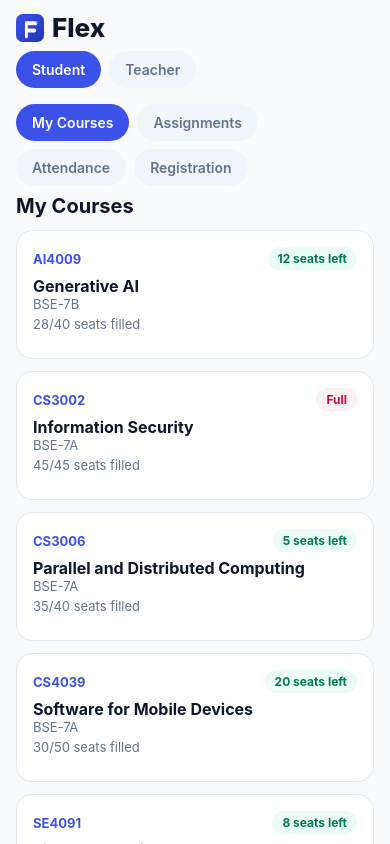
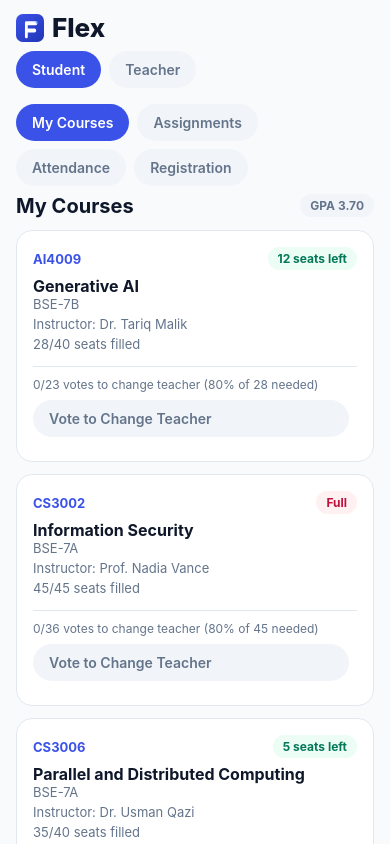
Before and after one commit to HamasNaveed/Flex-SMD, a React Native app: screen / in a window 390 px wide. Built offline with nearby package versions, Linux system fonts and the light colour scheme.

Commit message:
Add GPA display and a teacher-change vote
My Courses now shows the student's GPA, and each course card lets a
student cast one vote to replace its teacher. Once votes reach 80% of
the course's enrolled students, the teacher is automatically swapped
for a substitute and the vote count resets.

```diff
--- a/App.js
+++ b/App.js
@@ -11,7 +11,9 @@ import AttendanceDashboardScreen from './src/screens/AttendanceDashboardScreen';
 import CourseRegistrationScreen from './src/screens/CourseRegistrationScreen';
 import TeacherScreen from './src/screens/TeacherScreen';
 
-import { courses as initialCourses, initialAssignments, attendance } from './src/data';
+import { courses as initialCourses, initialAssignments, attendance, substituteTeachers } from './src/data';
+
+const TEACHER_CHANGE_THRESHOLD = 0.8;
 
 const STUDENT_SCREENS = [
   { key: 'courses', label: 'My Courses' },
@@ -27,6 +29,8 @@ export default function App() {
   const [courses, setCourses] = useState(initialCourses);
   const [assignments, setAssignments] = useState(initialAssignments);
   const [registeredCourseIds, setRegisteredCourseIds] = useState([]);
+  const [teacherVotes, setTeacherVotes] = useState({});
+  const [votedTeacherCourseIds, setVotedTeacherCourseIds] = useState([]);
 
   const handleRegister = (courseId) => {
     if (registeredCourseIds.includes(courseId)) {
@@ -40,6 +44,28 @@ export default function App() {
       )
     );
     setRegisteredCourseIds((prev) => [...prev, courseId]);
+  };
+
+  const handleVoteTeacher = (courseId) => {
+    if (votedTeacherCourseIds.includes(courseId)) {
+      return;
+    }
+    setVotedTeacherCourseIds((prev) => [...prev, courseId]);
+    setTeacherVotes((prev) => {
+      const newVoteCount = (prev[courseId] || 0) + 1;
+      const course = courses.find((c) => c.id === courseId);
+      const enrolledCount = course ? course.totalSeats - course.availableSeats : 0;
+      const nextTeacher = substituteTeachers[courseId];
+
+      if (enrolledCount > 0 && nextTeacher && newVoteCount / enrolledCount >= TEACHER_CHANGE_THRESHOLD) {
+        setCourses((prevCourses) =>
+          prevCourses.map((c) => (c.id === courseId ? { ...c, teacher: nextTeacher } : c))
+        );
+        return { ...prev, [courseId]: 0 };
+      }
+
+      return { ...prev, [courseId]: newVoteCount };
+    });
   };
 
   const handleAddAssignment = (assignment) => {
@@ -85,7 +111,14 @@ export default function App() {
               ))}
             </View>
 
-            {studentScreen === 'courses' && <StudentCoursesScreen courses={courses} />}
+            {studentScreen === 'courses' && (
+              <StudentCoursesScreen
+                courses={courses}
+                teacherVotes={teacherVotes}
+                votedTeacherCourseIds={votedTeacherCourseIds}
+                onVoteTeacher={handleVoteTeacher}
+              />
+            )}
             {studentScreen === 'assignments' && (
               <StudentAssignmentsScreen assignments={assignments} courses={courses} />
             )}
--- a/src/components/CourseCard.js
+++ b/src/components/CourseCard.js
@@ -3,10 +3,21 @@ import Badge from './Badge';
 import Button from './Button';
 import { colors } from '../theme';
 
+const TEACHER_CHANGE_THRESHOLD = 0.8;
+
 // Reusable card for a course. Used both in the plain "My Courses" list and
 // in the Course Registration screen (where the register button is shown).
-export default function CourseCard({ course, onRegister, isRegistered }) {
+export default function CourseCard({
+  course,
+  onRegister,
+  isRegistered,
+  onVoteTeacher,
+  teacherVotes = 0,
+  hasVotedTeacher,
+}) {
   const isFull = course.availableSeats <= 0;
+  const enrolledCount = course.totalSeats - course.availableSeats;
+  const votesNeeded = Math.ceil(enrolledCount * TEACHER_CHANGE_THRESHOLD);
 
   return (
     <View style={styles.card}>
@@ -20,8 +31,9 @@ export default function CourseCard({ course, onRegister, isRegistered }) {
       </View>
       <Text style={styles.name}>{course.name}</Text>
       <Text style={styles.section}>{course.section}</Text>
+      <Text style={styles.instructor}>Instructor: {course.teacher}</Text>
       <Text style={styles.seats}>
-        {course.totalSeats - course.availableSeats}/{course.totalSeats} seats filled
+        {enrolledCount}/{course.totalSeats} seats filled
       </Text>
 
       {onRegister && (
@@ -34,6 +46,25 @@ export default function CourseCard({ course, onRegister, isRegistered }) {
             disabled={isFull}
           />
         )
+      )}
+
+      {onVoteTeacher && (
+        <View style={styles.voteBlock}>
+          {enrolledCount > 0 ? (
+            <>
+              <Text style={styles.voteProgress}>
+                {teacherVotes}/{votesNeeded} votes to change teacher (80% of {enrolledCount} needed)
+              </Text>
+              {hasVotedTeacher ? (
+                <Badge label="Vote recorded" color="gray" />
+              ) : (
+                <Button title="Vote to Change Teacher" onPress={onVoteTeacher} />
+              )}
+            </>
+          ) : (
+            <Text style={styles.voteProgress}>No enrolled students yet to vote.</Text>
+          )}
+        </View>
       )}
     </View>
   );
@@ -69,9 +100,25 @@ const styles = StyleSheet.create({
     color: colors.textSecondary,
     marginBottom: 4,
   },
+  instructor: {
+    fontSize: 13,
+    color: colors.textSecondary,
+    marginBottom: 4,
+  },
   seats: {
     fontSize: 13,
     color: colors.textSecondary,
     marginBottom: 10,
   },
+  voteBlock: {
+    marginTop: 4,
+    paddingTop: 10,
+    borderTopWidth: 1,
+    borderTopColor: colors.border,
+  },
+  voteProgress: {
+    fontSize: 12,
+    color: colors.textSecondary,
+    marginBottom: 8,
+  },
 });
--- a/src/screens/StudentCoursesScreen.js
+++ b/src/screens/StudentCoursesScreen.js
@@ -1,17 +1,30 @@
 import { View, Text, FlatList, StyleSheet } from 'react-native';
 import CourseCard from '../components/CourseCard';
+import Badge from '../components/Badge';
 import { colors } from '../theme';
+import { studentGpa } from '../data';
 
 // Read-only view of all courses the student's program offers this
-// semester. Data-driven: the list comes straight from the courses array.
-export default function StudentCoursesScreen({ courses }) {
+// semester, plus the per-course teacher-change vote. Data-driven: the
+// list comes straight from the courses array.
+export default function StudentCoursesScreen({ courses, teacherVotes, votedTeacherCourseIds, onVoteTeacher }) {
   return (
     <View style={styles.container}>
-      <Text style={styles.heading}>My Courses</Text>
+      <View style={styles.headingRow}>
+        <Text style={styles.heading}>My Courses</Text>
+        <Badge label={`GPA ${studentGpa.toFixed(2)}`} color="gray" />
+      </View>
       <FlatList
         data={courses}
         keyExtractor={(item) => item.id}
-        renderItem={({ item }) => <CourseCard course={item} />}
+        renderItem={({ item }) => (
+          <CourseCard
+            course={item}
+            teacherVotes={teacherVotes[item.id] || 0}
+            hasVotedTeacher={votedTeacherCourseIds.includes(item.id)}
+            onVoteTeacher={() => onVoteTeacher(item.id)}
+          />
+        )}
         ListEmptyComponent={<Text style={styles.empty}>No courses found.</Text>}
       />
     </View>
@@ -22,11 +35,16 @@ const styles = StyleSheet.create({
   container: {
     flex: 1,
   },
+  headingRow: {
+    flexDirection: 'row',
+    justifyContent: 'space-between',
+    alignItems: 'center',
+    marginBottom: 12,
+  },
   heading: {
     fontSize: 20,
     fontWeight: '700',
     color: colors.textPrimary,
-    marginBottom: 12,
   },
   empty: {
     color: colors.textSecondary,
```
